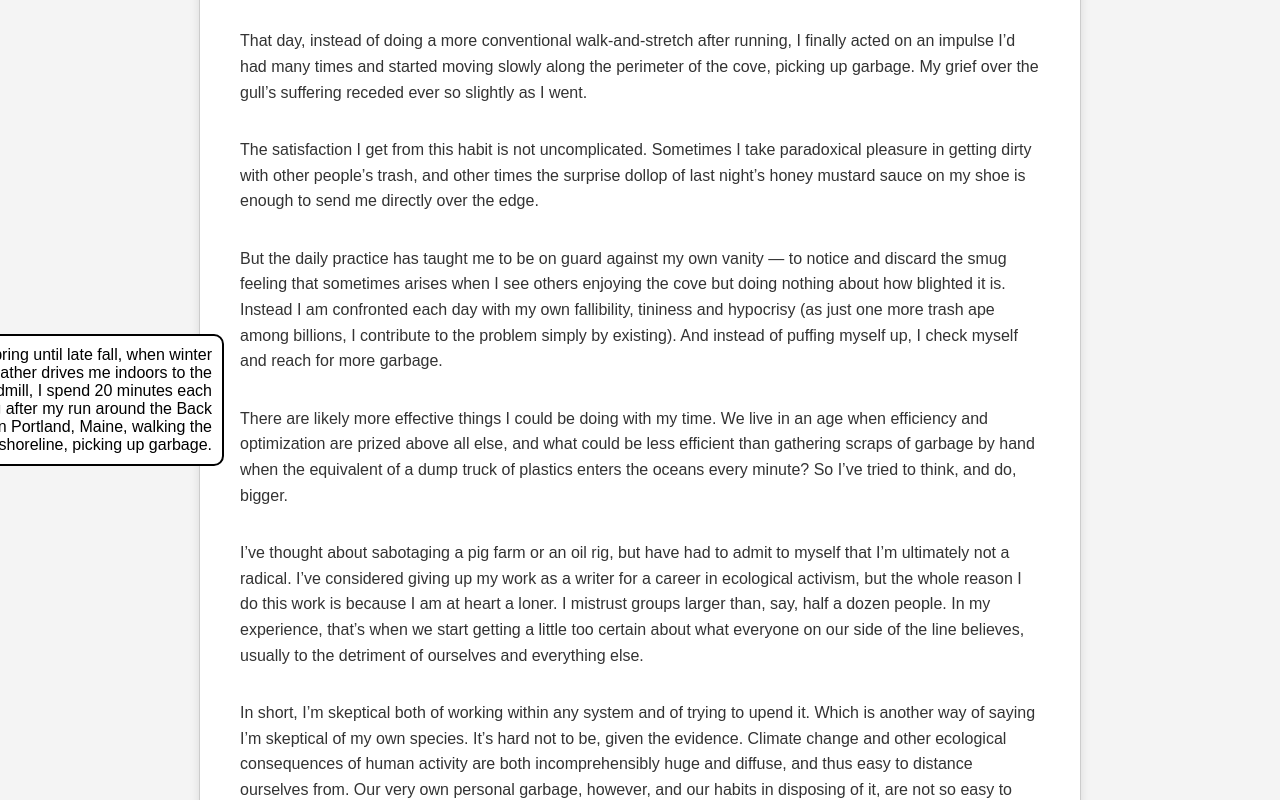
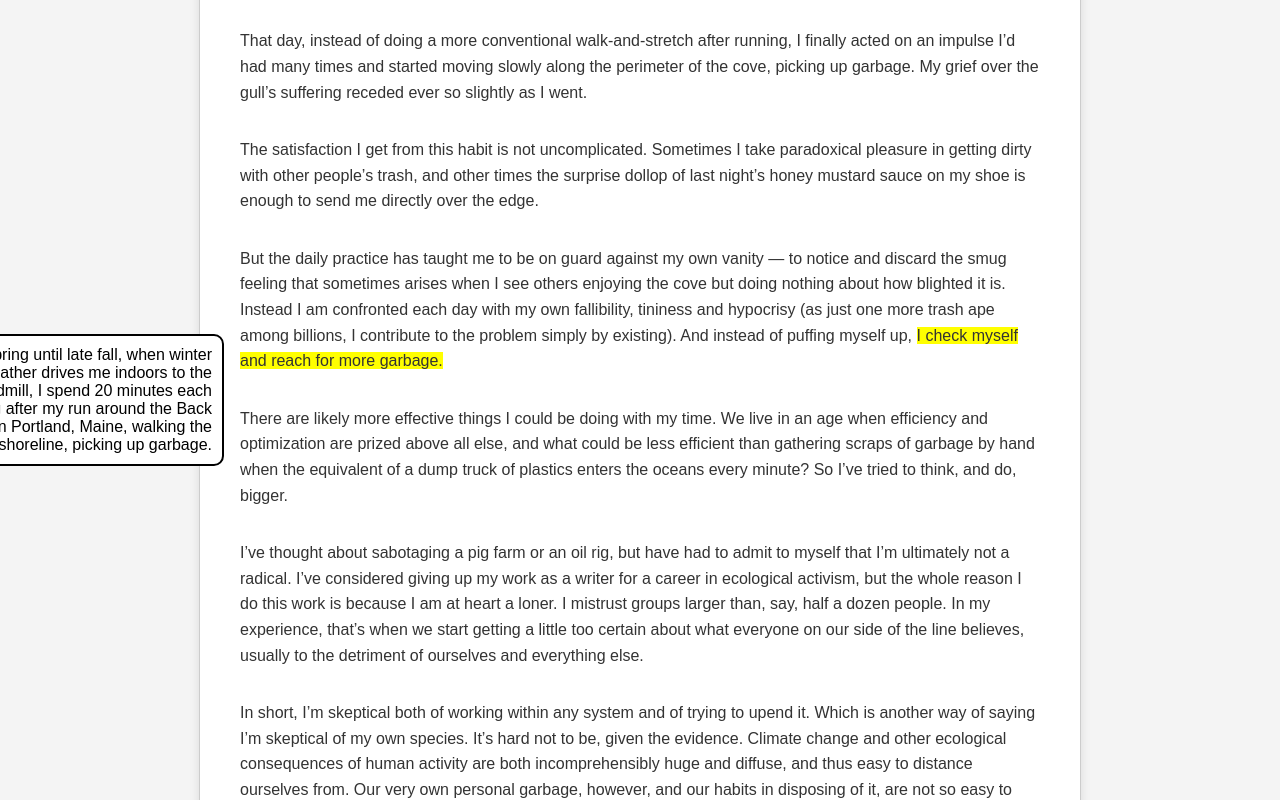
Before and after one commit to ArjunSahlot/APLang-Presentation, a plain HTML site: page src/index.html in a window 1280 px wide. Both pictures are taken after a click on the element 62 px from the left and 1130 px from the top of the page. Shown: the part 730-1530 px from the top of the page. Drawn offline with Linux system fonts and the light colour scheme.

Commit message:
add highlight feature

```diff
--- a/src/index.html
+++ b/src/index.html
@@ -50,13 +50,13 @@
 						smug feeling that sometimes arises when I see others enjoying the cove but doing nothing about how
 						blighted it is. Instead I am confronted each day with my own fallibility, tininess and hypocrisy (as
 						just one more trash ape among billions, I contribute to the problem simply by existing). And instead
-						of puffing myself up, I check myself and reach for more garbage.
+						of puffing myself up, <span class="highlight h1">I check myself and reach for more garbage.</span>
 					</div>
 					<div id="p7">
-						There are likely more effective things I could be doing with my time. We live in an age when
-						efficiency and optimization are prized above all else, and what could be less efficient than
-						gathering scraps of garbage by hand when the equivalent of a dump truck of plastics enters the oceans
-						every minute? So I’ve tried to think, and do, bigger.
+						<span class="h1">There are likely more effective things I could be doing with my time.</span> We live
+						in an age when efficiency and optimization are prized above all else, and what could be less
+						efficient than gathering scraps of garbage by hand when the equivalent of a dump truck of plastics
+						enters the oceans every minute? So I’ve tried to think, and do, bigger.
 					</div>
 					<div id="p8">
 						I’ve thought about sabotaging a pig farm or an oil rig, but have had to admit to myself that I’m
--- a/src/script.js
+++ b/src/script.js
@@ -6,8 +6,10 @@
 });
 
 function toggleVisibility(idName) {
-	var element = document.querySelector("#" + idName);
-	element.classList.toggle("revealed");
+	var cover = document.querySelector("#" + idName);
+	var highlight = document.querySelector(".h" + idName.slice(1));
+	cover.classList.toggle("revealed");
+	highlight.classList.toggle("yellow");
 }
 
 function positionHoverBoxes() {
--- a/src/styles.css
+++ b/src/styles.css
@@ -85,6 +85,14 @@ body {
 	opacity: 0;
 }
 
+.highlight {
+	transition: all 0.3s;
+}
+
+.yellow {
+	background-color: yellow;
+}
+
 #b1 {
 	text-align: right;
 }
```
